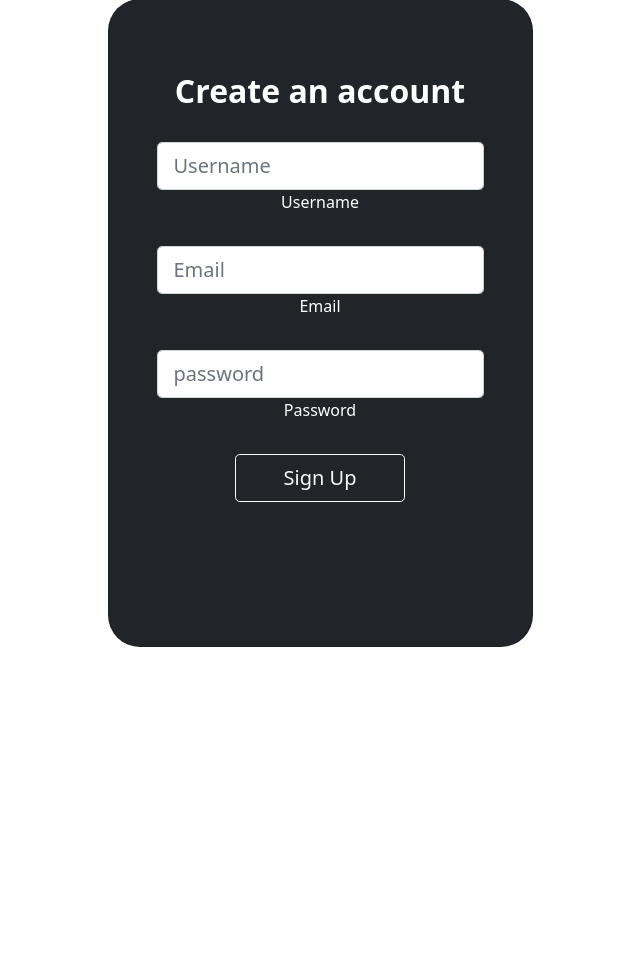
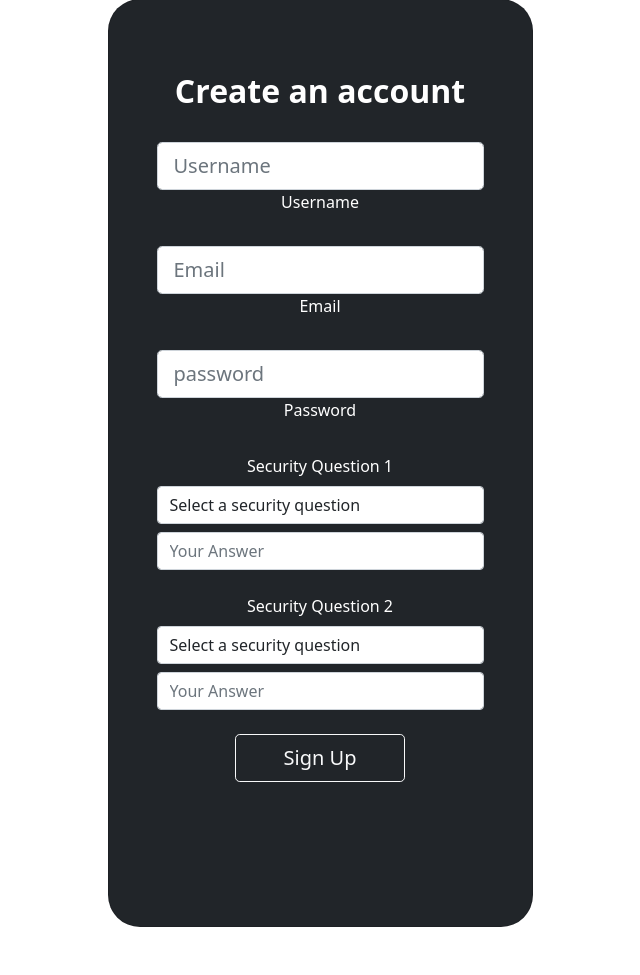
Before and after one commit to Nickafic/SentimentAnalysis, a Flask app: page /signup in a window 1280 px wide. Shown: the part 105-1080 px from the top of the page, without its empty margins (320-960 px from the left). Before the commit the page ends 752 px from the top, so only its background shows below. Run offline with Flask 3, Linux system fonts and the light colour scheme; some libraries are stand-ins or nearby versions.

Commit message:
Security questions

```diff
--- a/SentimentAnalysis/auth.py
+++ b/SentimentAnalysis/auth.py
@@ -56,6 +56,11 @@ def signup():
         username = request.form['username']
         password = request.form['password']
         email = request.form['email']
+        questionOne = request.form['securityQuestion1']
+        answerOne = request.form['answer1']
+        questionTwo = request.form['securityQuestion2']
+        answerTwo = request.form['answer2']
+
 
         response = usertable.query(
             KeyConditionExpression='username = :username',
@@ -64,11 +69,17 @@ def signup():
         if len(response['Items']) == 0:
             salt = bcrypt.gensalt()
             hashed_password = bcrypt.hashpw(password.encode('utf-8'), salt)
+            security_answer1 = bcrypt.hashpw(answerOne.encode('utf-8'), salt)
+            security_answer2 = bcrypt.hashpw(answerTwo.encode('utf-8'), salt)
             usertable.put_item(
                 Item={
                     'username': username,
                     'email': email,
-                    'password': hashed_password.decode('utf-8')
+                    'password': hashed_password.decode('utf-8'),
+                    'securityQuestions': {
+                        questionOne: security_answer1,
+                        questionTwo: security_answer2
+                    }
                     }
             )
             senttable.put_item(
--- a/SentimentAnalysis/templates/signup.html
+++ b/SentimentAnalysis/templates/signup.html
@@ -1,15 +1,13 @@
 {% extends "htmlheader.html" %}
 
-{% block tittle %}
+{% block title %}
 Sentimental Analysis SignUp Page
 {% endblock %}
 
 {% block htmlheader %}
 {% endblock %}
 
-
 {% block content %}
-
 
 <div class="container p-5 h-100">
   <div class="d-flex justify-content-center align-items-center">
@@ -18,7 +16,7 @@ Sentimental Analysis SignUp Page
         <div class="card-body p-5 text-center">
 
           <div class="mb-md-5 mt-md-4 pb-5">
-              <form form method="POST" action="/signup" id="log-title">
+            <form method="POST" action="/signup" id="log-title">
 
               <h2 class="fw-bold mb-2 "> Create an account </h2>
               <br>
@@ -28,30 +26,57 @@ Sentimental Analysis SignUp Page
               {% endif %}
 
               <div class="mb-4">
-                  <input class="form-control form-control-lg" type="text" id="uname"  name="username" placeholder="Username" required/>
+                <input class="form-control form-control-lg" type="text" id="uname" name="username"
+                  placeholder="Username" required />
                 <label class="form-label" for="uname"> Username </label>
               </div>
+
               <div class="mb-4">
-                    <input class="form-control form-control-lg" type="email" id="email"  name="email" placeholder="Email" required/>
+                <input class="form-control form-control-lg" type="email" id="email" name="email" placeholder="Email"
+                  required />
                 <label class="form-label" for="pword"> Email </label>
               </div>
 
               <div class="mb-4">
-                  <input class="form-control form-control-lg" type="password" id="pword"  name="password" placeholder="password" required/>
+                <input class="form-control form-control-lg" type="password" id="pword" name="password"
+                  placeholder="password" required />
                 <label class="form-label" for="pword"> Password </label>
               </div>
 
+              <!-- First Security Question Dropdown -->
+              <div class="mb-4">
+                <label for="securityQuestion1" class="form-label">Security Question 1</label>
+                <select class="form-control" id="securityQuestion1" name="securityQuestion1" required>
+                  <option value="" disabled selected>Select a security question</option>
+                  <option value="What is your favorite color?">What is your favorite color?</option>
+                  <option value="What is the name of your first pet?">What is the name of your first pet?</option>
+                  <!-- Add more options as needed -->
+                </select>
+                <input type="text" class="form-control mt-2" id="answer1" name="answer1" placeholder="Your Answer"
+                  required>
+              </div>
+
+              <!-- Second Security Question Dropdown -->
+              <div class="mb-4">
+                <label for="securityQuestion2" class="form-label">Security Question 2</label>
+                <select class="form-control" id="securityQuestion2" name="securityQuestion2" required>
+                  <option value="" disabled selected>Select a security question</option>
+                  <option value="What is your mother's maiden name?">What is your mother's maiden name?</option>
+                  <option value="Where were you born?">Where were you born?</option>
+                  <!-- Add more options as needed -->
+                </select>
+                <input type="text" class="form-control mt-2" id="answer2" name="answer2" placeholder="Your Answer"
+                  required>
+              </div>
 
               <button class="btn btn-outline-light btn-lg px-5" type="submit"> Sign Up </button>
-
             </form>
-            </div>
 
           </div>
       </div>
     </div>
   </div>
+
 </div>
 
-
 {% endblock %}
--- a/SentimentAnalysis/views.py
+++ b/SentimentAnalysis/views.py
@@ -222,7 +222,6 @@ def paginate():
             'totalPages': 0
         })
 
-
 @views.route('/analyzeFile', methods=['POST'])
 def analyzeFile():
     try:
```
Lines whose indentation alone changed are shown as unchanged.
